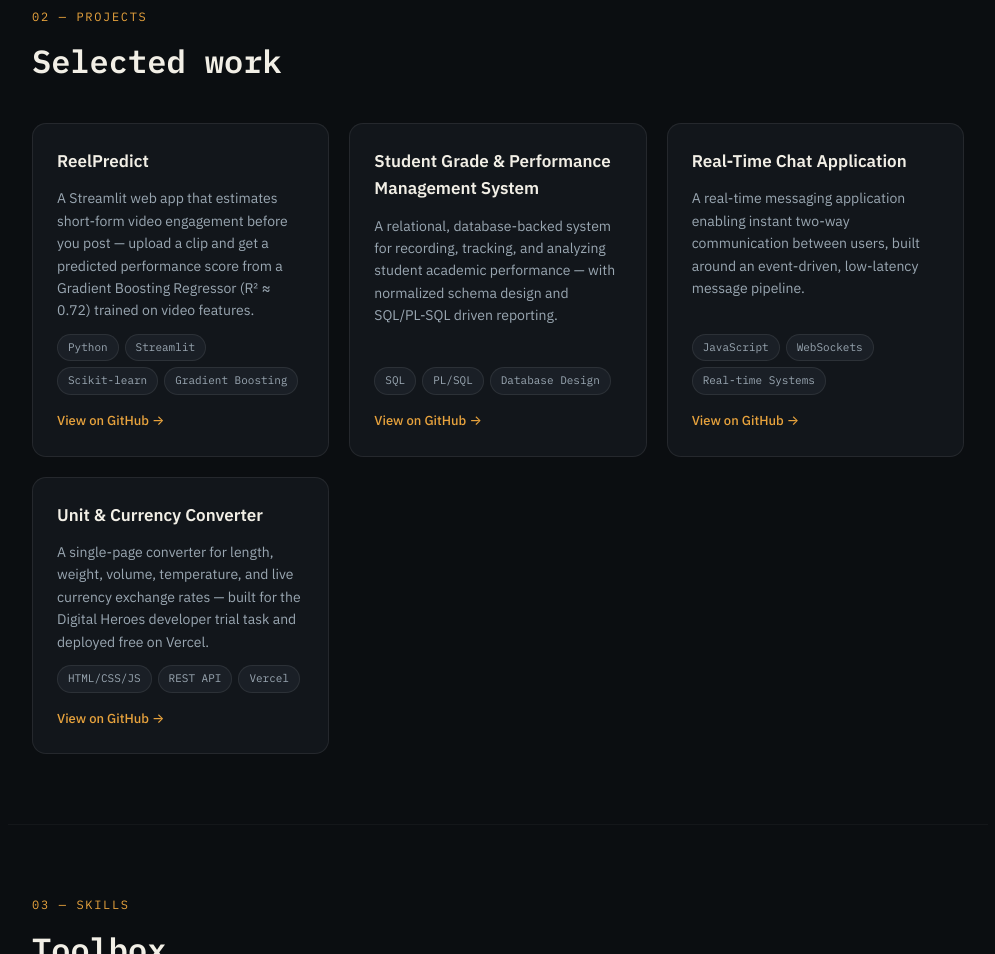
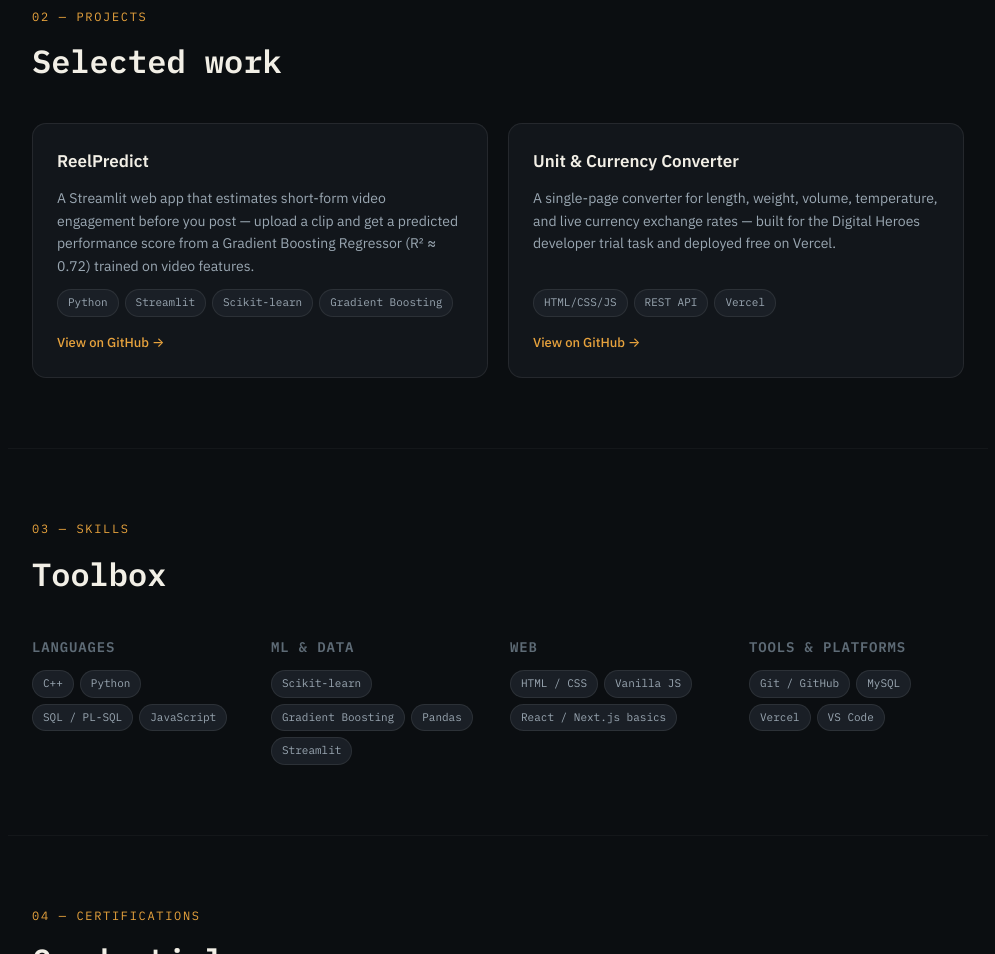
Before and after one commit to yashraghuwa-prog/portfolio, a plain HTML site: page index.html in a window 1280 px wide. Shown: the part 1260-2214 px from the top of the page, without its empty margins (142-1137 px from the left). Drawn offline with Linux system fonts and the light colour scheme.

Commit message:
Update index.html

```diff
--- a/index.html
+++ b/index.html
@@ -85,31 +85,6 @@
         </article>
 
         <article class="project-card reveal">
-          <h3>Student Grade &amp; Performance Management System</h3>
-          <p>
-            A relational, database-backed system for recording, tracking, and analyzing
-            student academic performance — with normalized schema design and SQL/PL-SQL
-            driven reporting.
-          </p>
-          <ul class="tags">
-            <li>SQL</li><li>PL/SQL</li><li>Database Design</li>
-          </ul>
-          <a class="card-link" href="https://github.com/yashraghuwa-prog/student-grade-management-system" target="_blank" rel="noopener noreferrer">View on GitHub →</a>
-        </article>
-
-        <article class="project-card reveal">
-          <h3>Real-Time Chat Application</h3>
-          <p>
-            A real-time messaging application enabling instant two-way communication between
-            users, built around an event-driven, low-latency message pipeline.
-          </p>
-          <ul class="tags">
-            <li>JavaScript</li><li>WebSockets</li><li>Real-time Systems</li>
-          </ul>
-          <a class="card-link" href="https://github.com/yashraghuwa-prog/realtime-chat-app" target="_blank" rel="noopener noreferrer">View on GitHub →</a>
-        </article>
-
-        <article class="project-card reveal">
           <h3>Unit &amp; Currency Converter</h3>
           <p>
             A single-page converter for length, weight, volume, temperature, and live
```
